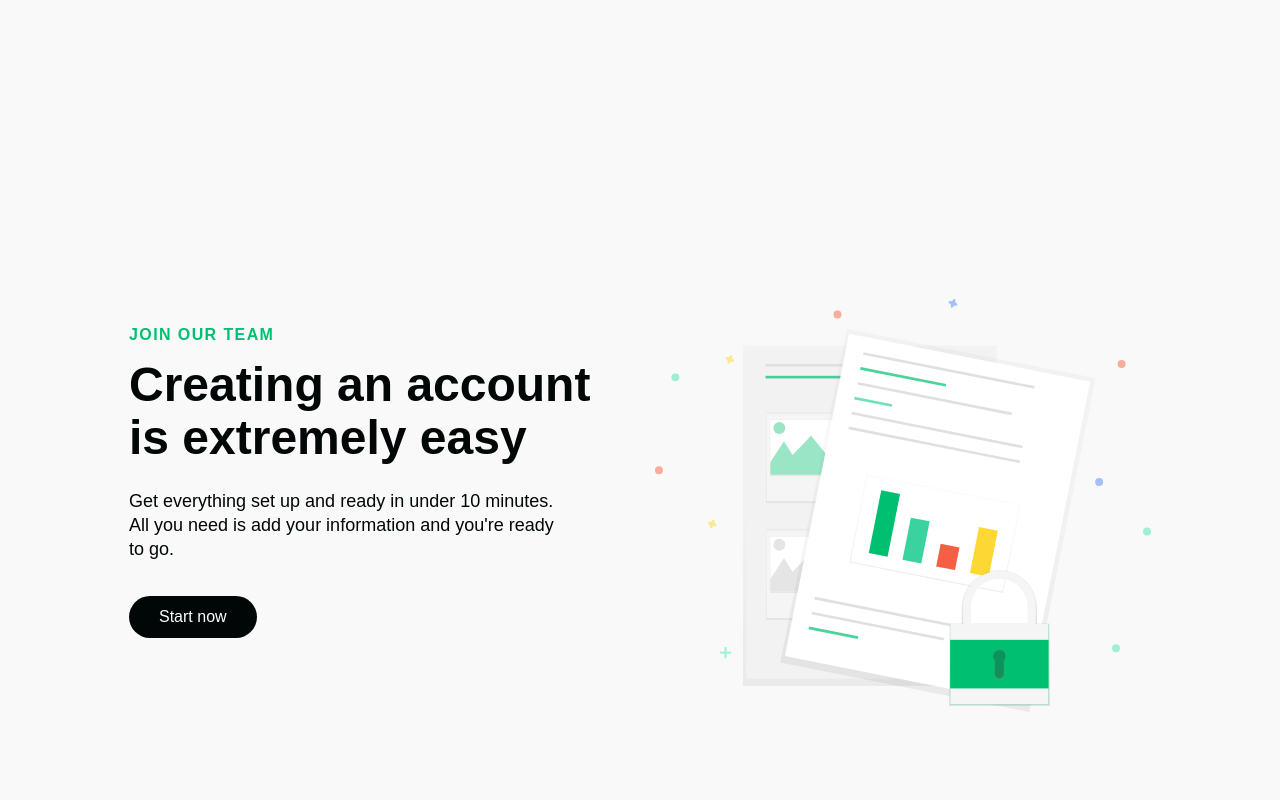
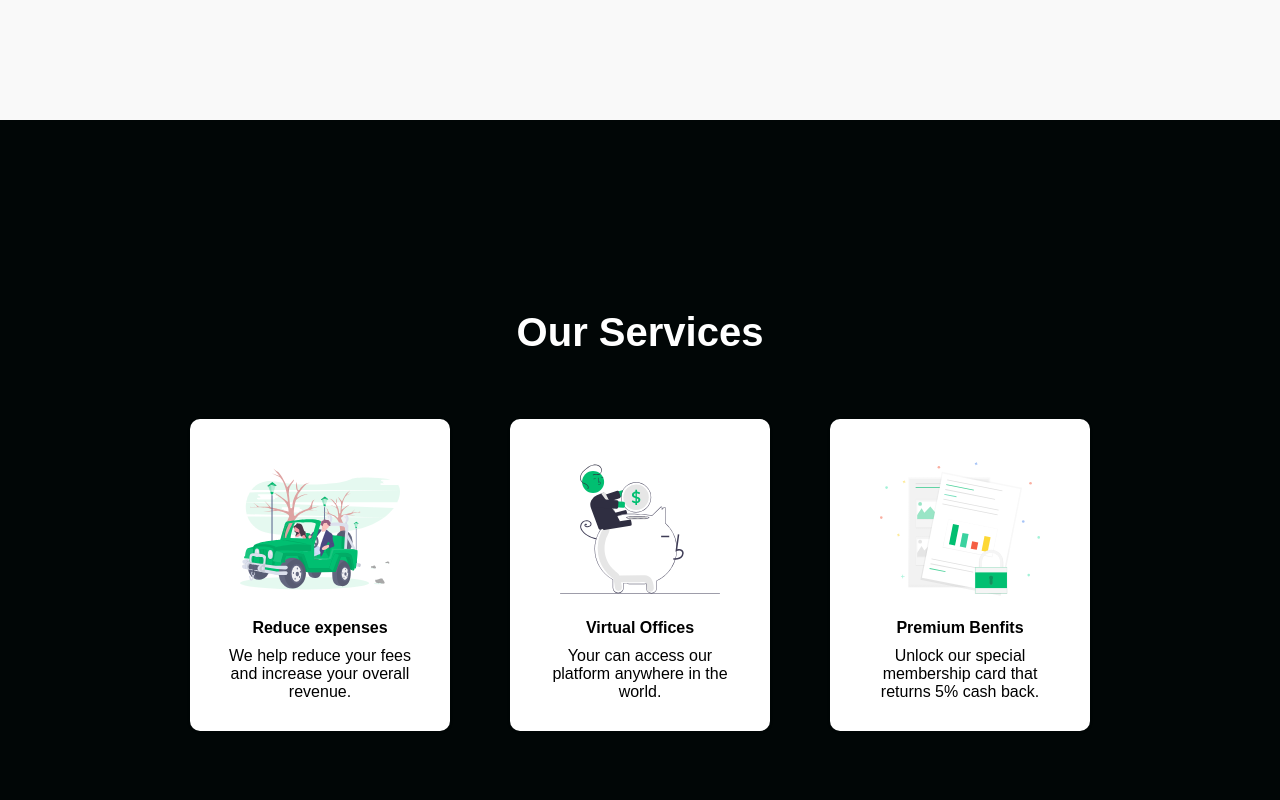
Before and after one commit to TomaszKlekner/dolla, a React (Create React App) app in the folder website/: page / in a window 1280 px wide. Shown: the part 2280-3080 px from the top of the page. Built offline with nearby package versions, Linux system fonts and the light colour scheme; a web font is replaced by a local one.

Commit message:
Add Services section

```diff
--- /dev/null
+++ b/website/src/components/Services/ServicesElements.js
@@ -0,0 +1,82 @@
+import styled from "styled-components";
+
+export const ServicesContainer = styled.div`
+  height: 100vh;
+  display: flex;
+  flex-direction: column;
+  justify-content: center;
+  align-items: center;
+  background: #010606;
+
+  @media screen and (max-width: 768px) {
+    height: 1100px;
+  }
+
+  @media screen and (max-width: 480px) {
+    height: 1300px;
+  }
+`;
+
+export const ServicesWrapper = styled.div`
+  max-width: 1000px;
+  margin: 0 auto;
+  display: grid;
+  grid-template-columns: 1fr 1fr 1fr;
+  align-items: center;
+  grid-gap: 60px;
+  padding: 0 50px;
+
+  @media screen and (max-width: 1000px) {
+    grid-template-columns: 1fr 1fr;
+  }
+
+  @media screen and (max-width: 768px) {
+    grid-template-columns: 1fr;
+    padding: 0 20px;
+  }
+`;
+
+export const ServicesCard = styled.div`
+  background: #fff;
+  display: flex;
+  flex-direction: column;
+  justify-content: flex-start;
+  align-items: center;
+  border-radius: 10px;
+  max-height: 340px;
+  padding: 30px;
+  box-shadow: 0 1px 3px rgba(0, 0, 0, 0.2);
+  transition: all 0.2s ease-in-out;
+
+  &:hover {
+    transform: scale(1.02);
+    transition: all 0.2s ease-in-out;
+    cursor: pointer;
+  }
+`;
+
+export const ServicesIcon = styled.img`
+  height: 160px;
+  width: 160px;
+  margin-bottom: 10px;
+`;
+
+export const ServicesH1 = styled.h1`
+  font-size: 2.5rem;
+  color: #fff;
+  margin-bottom: 64px;
+
+  @media screen and (max-width: 480px) {
+    font-size: 2rem;
+  }
+`;
+
+export const ServicesH2 = styled.h2`
+  font-size: 1rem;
+  margin-bottom: 10px;
+`;
+
+export const ServicesP = styled.p`
+  font-size: 1rem;
+  text-align: center;
+`;
--- /dev/null
+++ b/website/src/components/Services/index.js
@@ -0,0 +1,48 @@
+import React from "react";
+import {
+  ServicesContainer,
+  ServicesWrapper,
+  ServicesH1,
+  ServicesH2,
+  ServicesP,
+  ServicesCard,
+  ServicesIcon,
+} from "./ServicesElements";
+import Icon1 from "../../images/svg-1.svg";
+import Icon2 from "../../images/svg-2.svg";
+import Icon3 from "../../images/svg-3.svg";
+
+const Services = () => {
+  return (
+    <>
+      <ServicesContainer id="services">
+        <ServicesH1>Our Services</ServicesH1>
+        <ServicesWrapper>
+          <ServicesCard>
+            <ServicesIcon src={Icon1} />
+            <ServicesH2>Reduce expenses</ServicesH2>
+            <ServicesP>
+              We help reduce your fees and increase your overall revenue.
+            </ServicesP>
+          </ServicesCard>
+          <ServicesCard>
+            <ServicesIcon src={Icon2} />
+            <ServicesH2>Virtual Offices</ServicesH2>
+            <ServicesP>
+              Your can access our platform anywhere in the world.
+            </ServicesP>
+          </ServicesCard>
+          <ServicesCard>
+            <ServicesIcon src={Icon3} />
+            <ServicesH2>Premium Benfits</ServicesH2>
+            <ServicesP>
+              Unlock our special membership card that returns 5% cash back.
+            </ServicesP>
+          </ServicesCard>
+        </ServicesWrapper>
+      </ServicesContainer>
+    </>
+  );
+};
+
+export default Services;
--- a/website/src/pages/index.js
+++ b/website/src/pages/index.js
@@ -8,6 +8,7 @@
   aboutDataTwo,
   aboutDataThree,
 } from "../components/InfoSection/data";
+import Services from "../components/Services";
 
 const Home = () => {
   const [isOpen, setIsOpen] = useState(false);
@@ -23,6 +24,7 @@
       <HeroSection />
       <InfoSection {...aboutDataOne} />
       <InfoSection {...aboutDataTwo} />
+      <Services />
       <InfoSection {...aboutDataThree} />
     </>
   );
```
